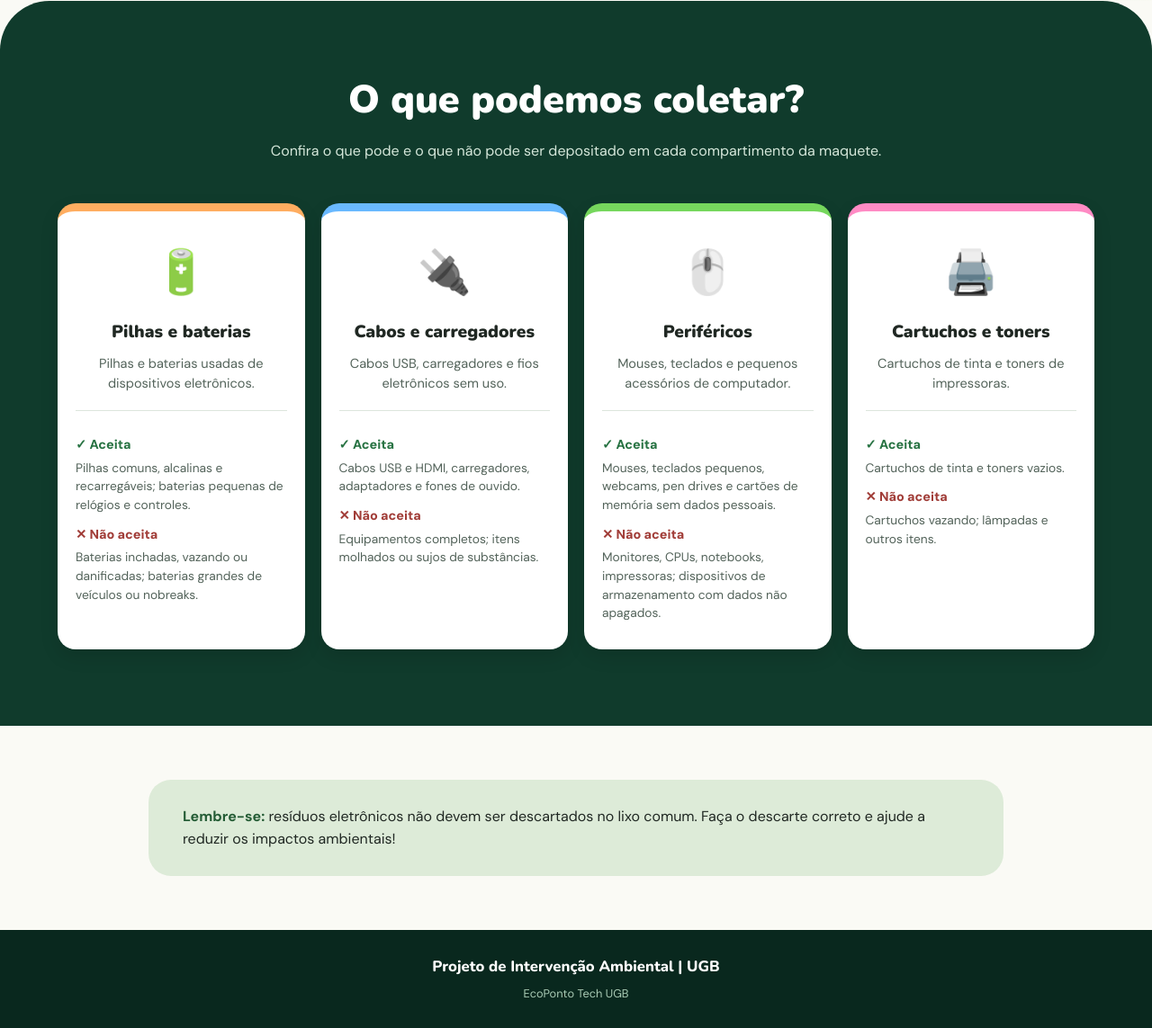
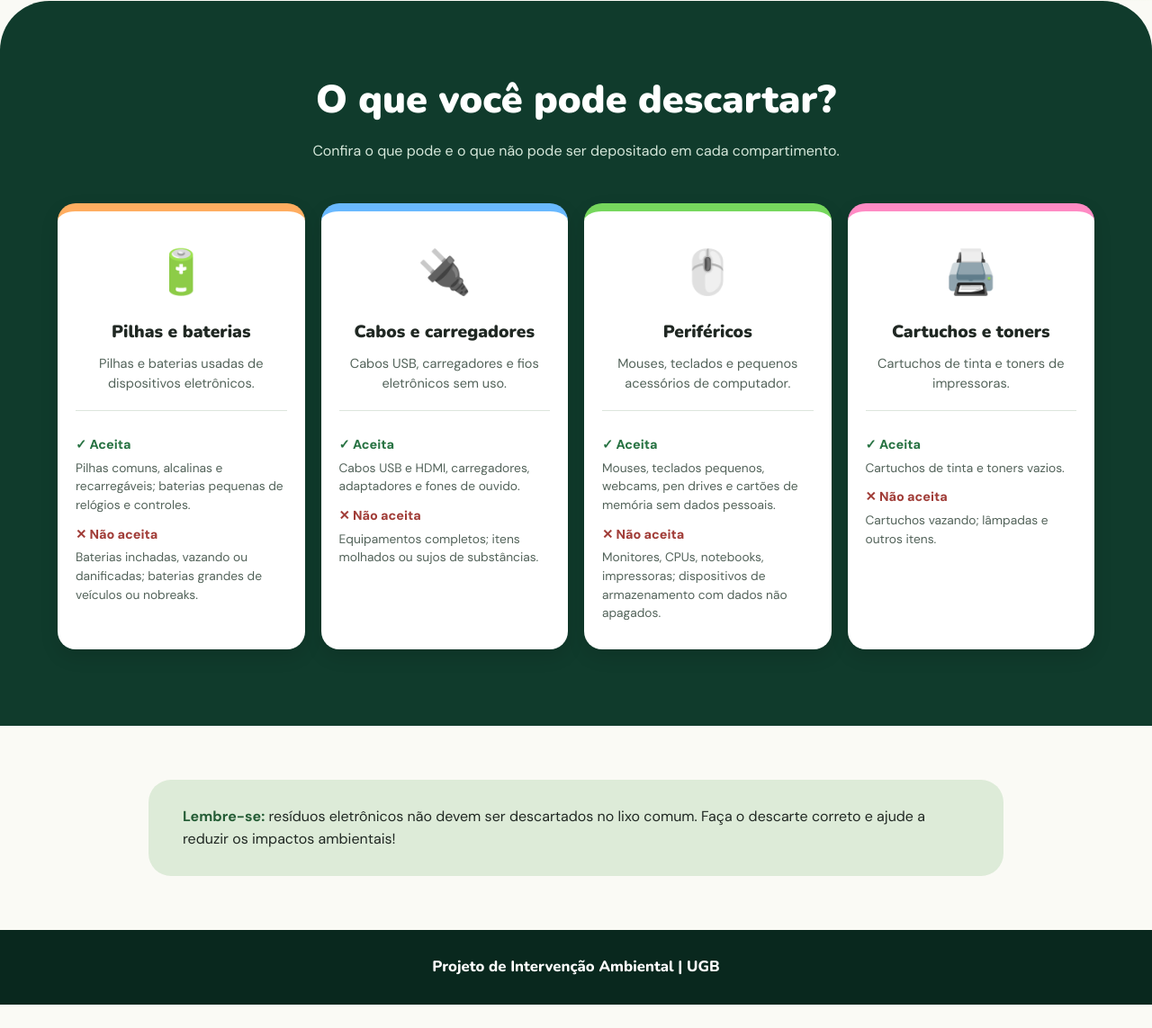
Before and after one commit to catharinaoliveira/ecoponto_ugb, a Flask app: page / in a window 1280 px wide. Shown: the part 624-1767 px from the top of the page at 90% size. After the commit the page ends 1741 px from the top, so only its background shows below. Run offline with Flask 3, Linux system fonts and the light colour scheme.

Commit message:
Update section titles and footer content in index.html

```diff
--- a/templates/index.html
+++ b/templates/index.html
@@ -65,11 +65,11 @@
             <div class="container">
 
                 <div class="titulo-secao">
-                    <h2>O que podemos coletar?</h2>
+                    <h2>O que você pode descartar?</h2>
 
                     <p>
                         Confira o que pode e o que não pode ser depositado
-                        em cada compartimento da maquete.
+                        em cada compartimento.
                     </p>
                 </div>
 
@@ -158,7 +158,6 @@
     <footer class="rodape">
         <div class="container">
             <p>Projeto de Intervenção Ambiental | UGB</p>
-            <span>EcoPonto Tech UGB</span>
         </div>
     </footer>
 
```
